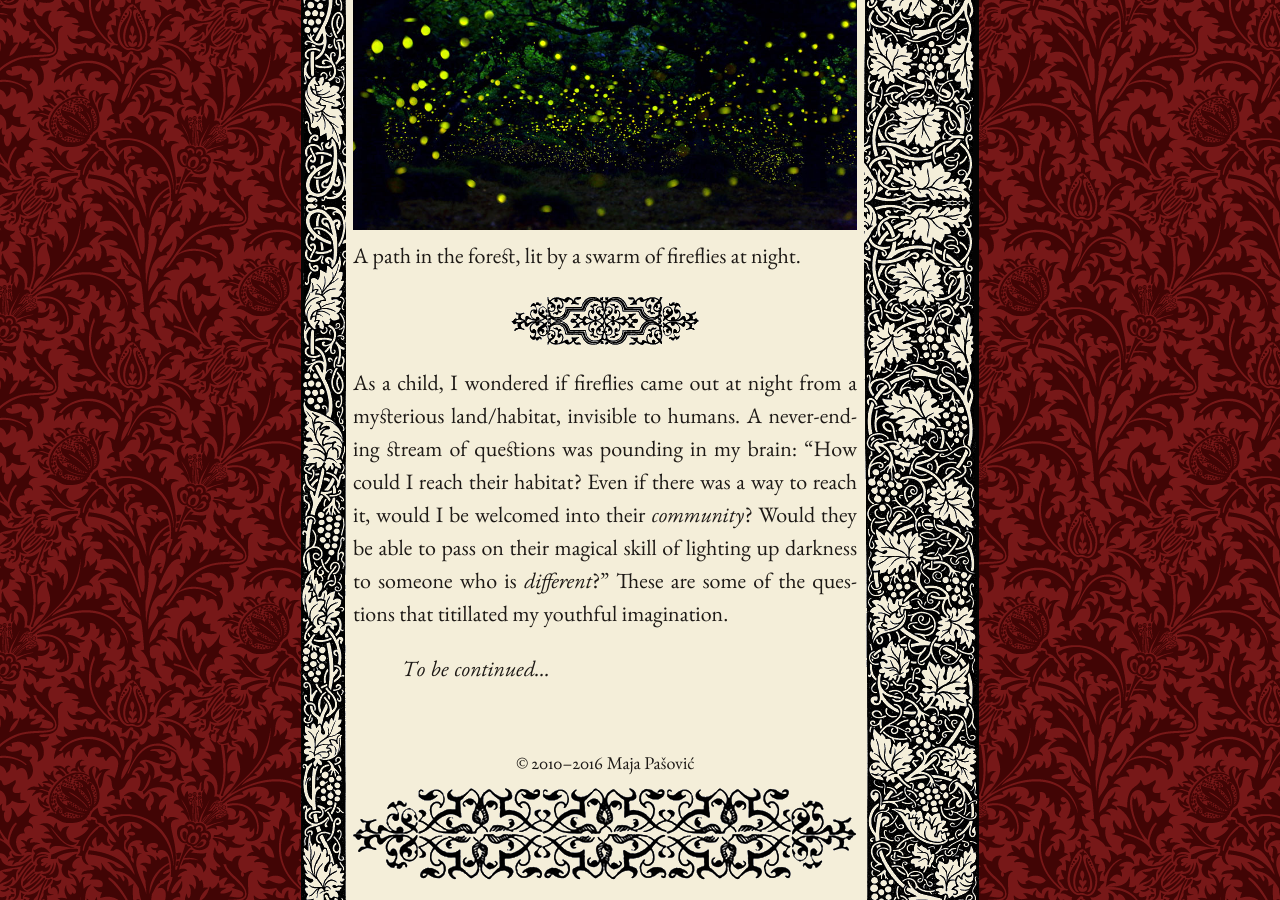
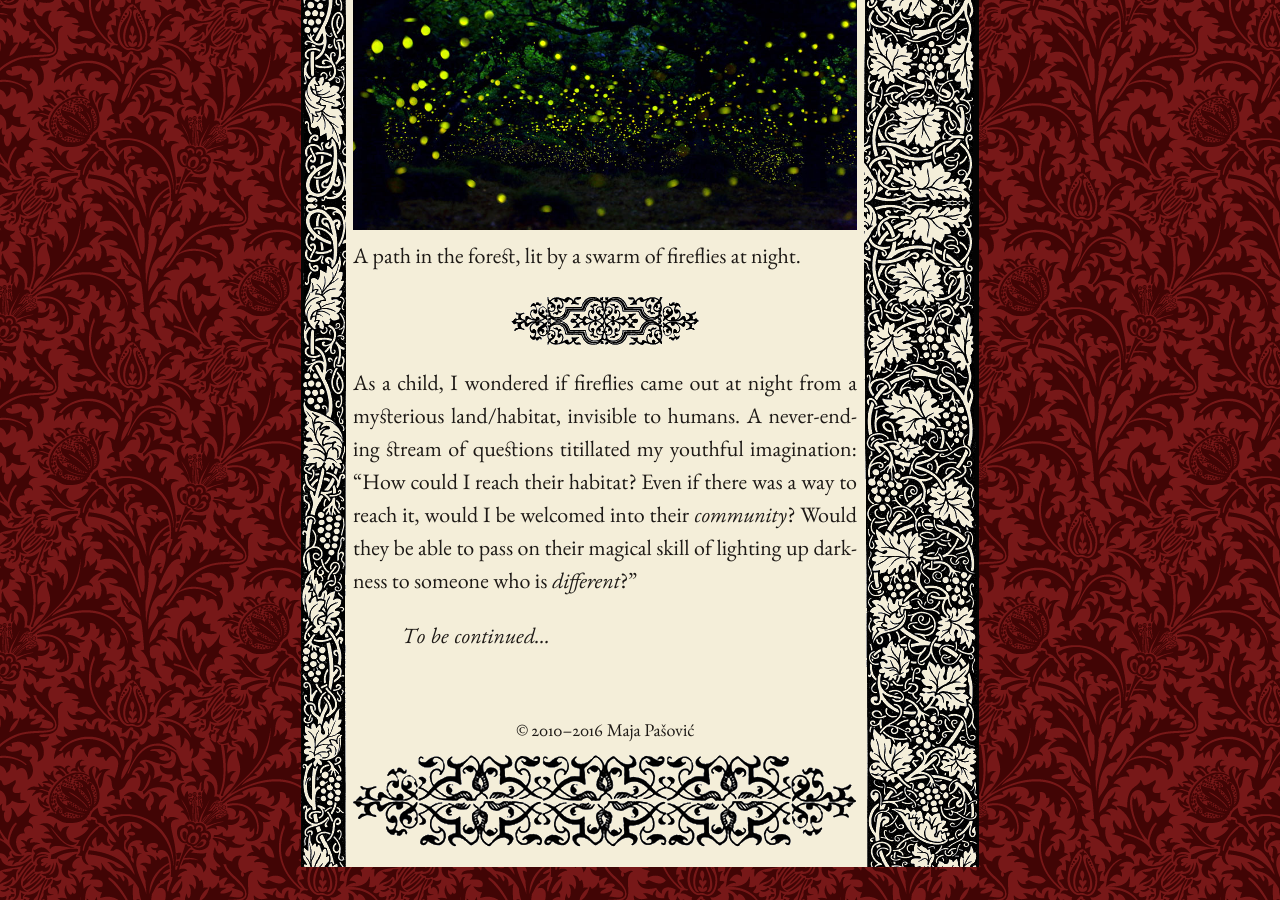
Before and after one commit to mpasovic/majapasovic.org, a Jekyll site: the page built from _posts/2016-07-06-a-lamenting-song-for-fireflies-progressive-destruction-of-the-environment-and-its-consequences.md, in a window 1280 px wide and 900 px high, scrolled down 1771 px. Built offline with Jekyll 4.4.1, drawn with Linux system fonts in a browser that asks for light colours; nearby versions of some CDN libraries.

Commit message:
Updated 2016-07-06-a-lamenting-song-for-fireflies-progressive-destruction-of-the-environment-and-its-consequences.md

```diff
--- a/_posts/2016-07-06-a-lamenting-song-for-fireflies-progressive-destruction-of-the-environment-and-its-consequences.md
+++ b/_posts/2016-07-06-a-lamenting-song-for-fireflies-progressive-destruction-of-the-environment-and-its-consequences.md
@@ -23,6 +23,6 @@
    A path in the forest, lit by a swarm of fireflies at night.
 
 *****
-As a child, I wondered if fireflies came out at night from a mysterious land/habitat, invisible to humans. A never-ending stream of questions was pounding in my brain: "How could I reach their habitat? Even if there was a way to reach it, would I be welcomed into their *community*? Would they be able to pass on their magical skill of lighting up darkness to someone who is *different*?" These are some of the questions that titillated my youthful imagination.
+As a child, I wondered if fireflies came out at night from a mysterious land/habitat, invisible to humans. A never-ending stream of questions titillated my youthful imagination: "How could I reach their habitat? Even if there was a way to reach it, would I be welcomed into their *community*? Would they be able to pass on their magical skill of lighting up darkness to someone who is *different*?"
 
 *To be continued...*
```
